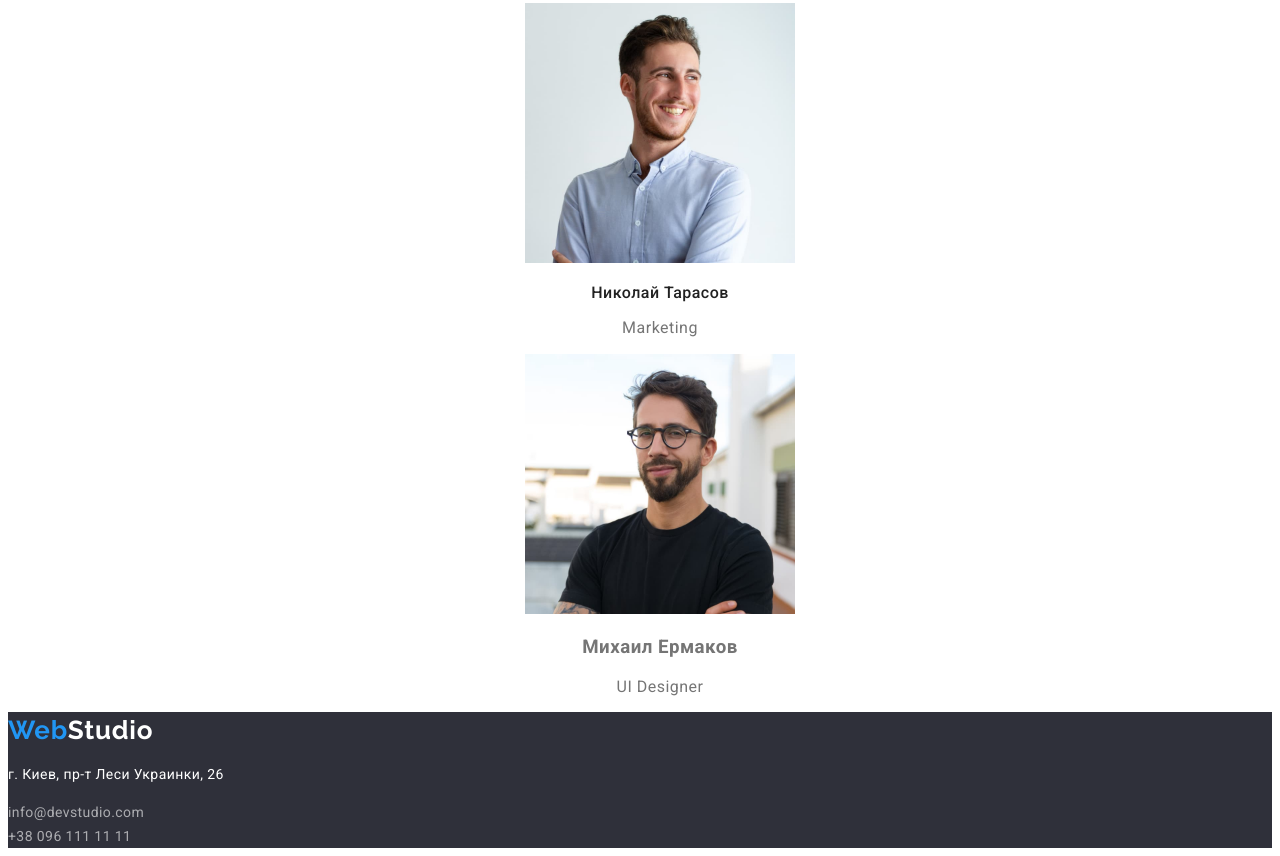
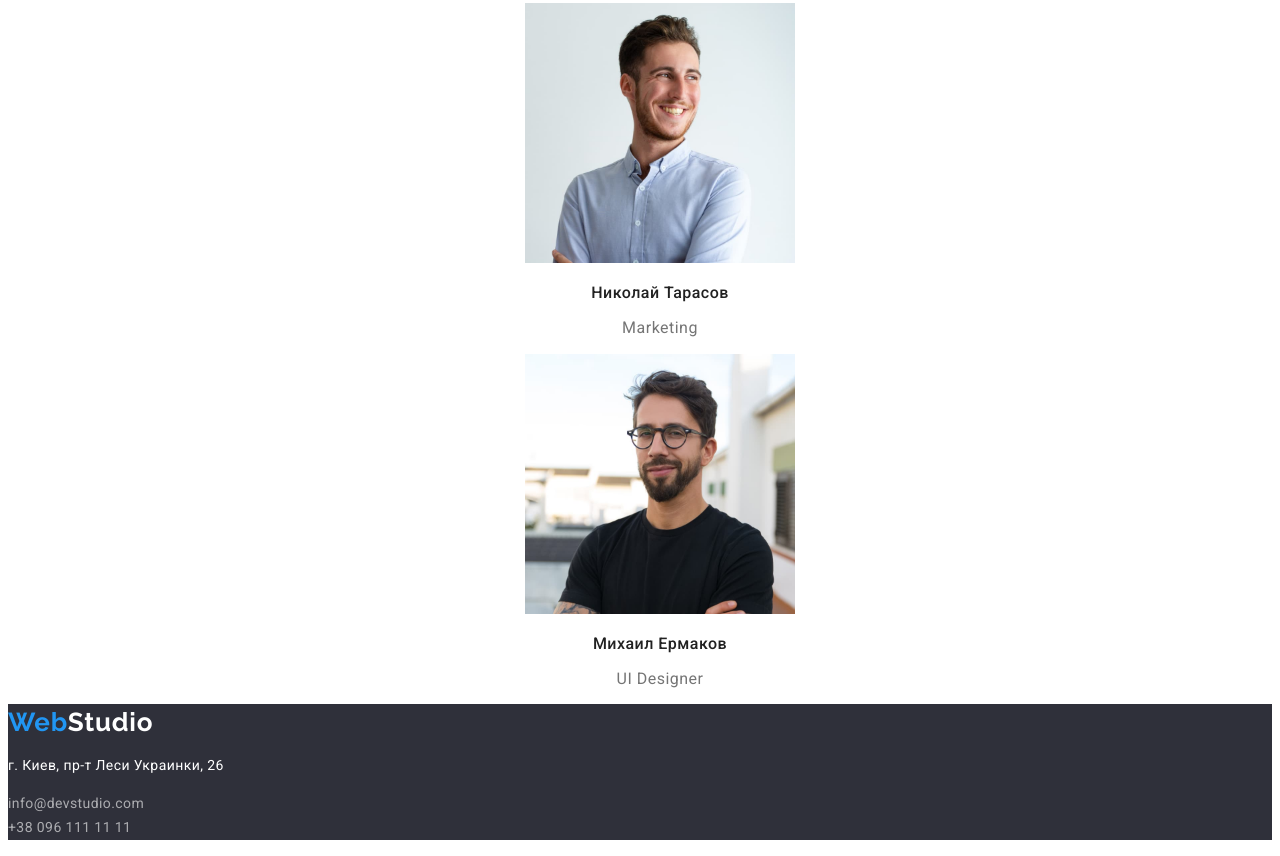
Before and after one commit to Bogdan2120/goit-markup-hw-02, a plain HTML site: page index.html in a window 1280 px wide. Shown: the part 2477-3333 px from the top of the page. Drawn offline with Linux system fonts and the light colour scheme.

Commit message:
Правка в index.html
Додав клас command-item-name

```diff
--- a/index.html
+++ b/index.html
@@ -152,7 +152,7 @@
               width="270"
               height="260"
             />
-            <h3>Михаил Ермаков</h3>
+            <h3 class="command-item-name">Михаил Ермаков</h3>
             <p>UI Designer</p>
           </li>
         </ul>
```
